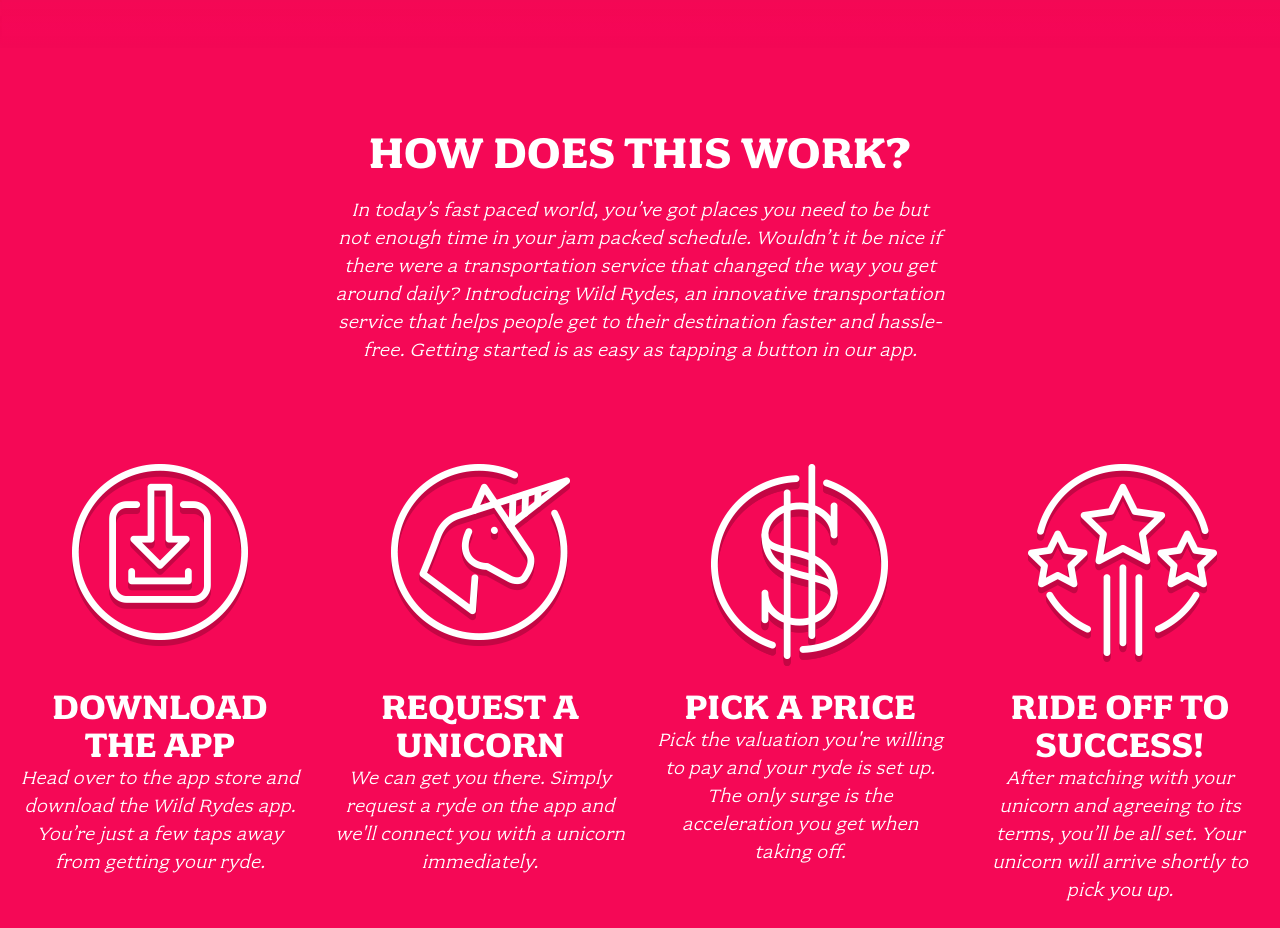
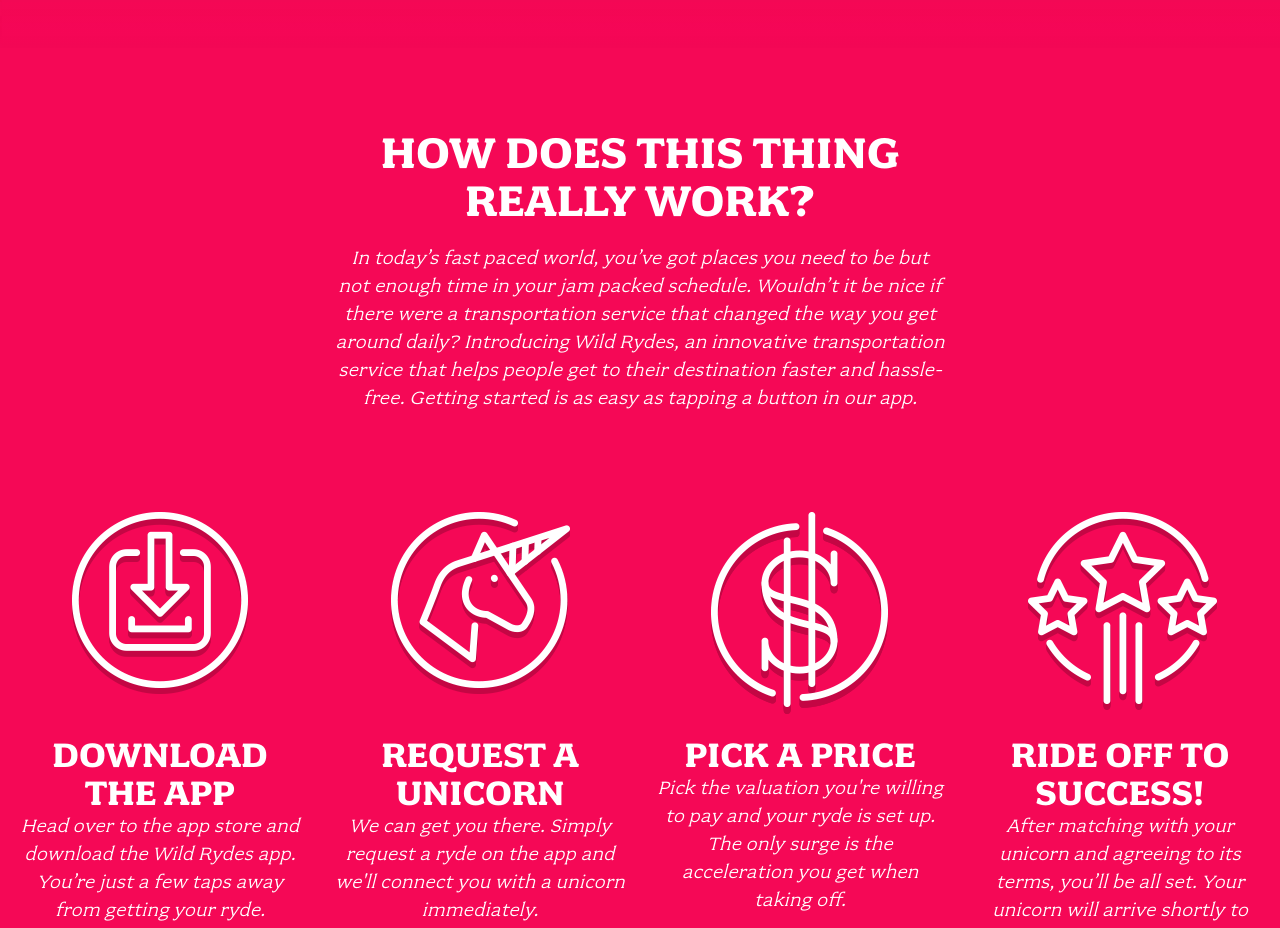
Before and after one commit to thisisshivanshpatel/wildrydes, a plain HTML site: page index.html in a window 1280 px wide. Shown: the part 900-1828 px from the top of the page. Drawn offline with Linux system fonts and the light colour scheme.

Commit message:
updated the info message

```diff
--- a/index.html
+++ b/index.html
@@ -30,7 +30,7 @@
 
   <section class="home-about">
     <div class="row column large-9 xlarge-6 xxlarge-4">
-      <h2 class="section-title">How Does This Work?</h2>
+      <h2 class="section-title">How Does This Thing Really Work?</h2>
       <p class="content">
         In today’s fast paced world, you’ve got places you need to be but not enough time in your jam packed schedule. Wouldn’t it be nice if there were a transportation service that changed the way you get around daily? Introducing Wild Rydes, an innovative transportation service that helps people get to their destination faster and hassle-free. Getting started is as easy as tapping a button in our app.
       </p>
```
